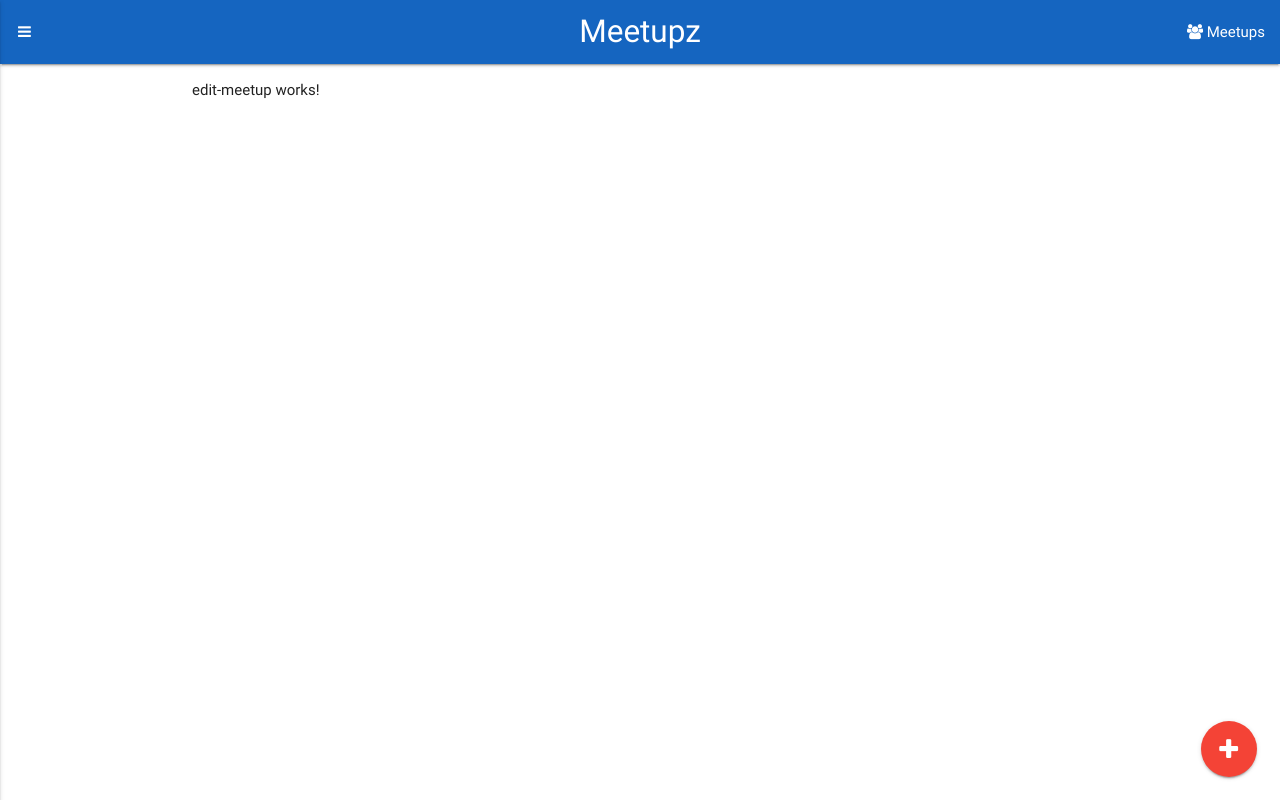
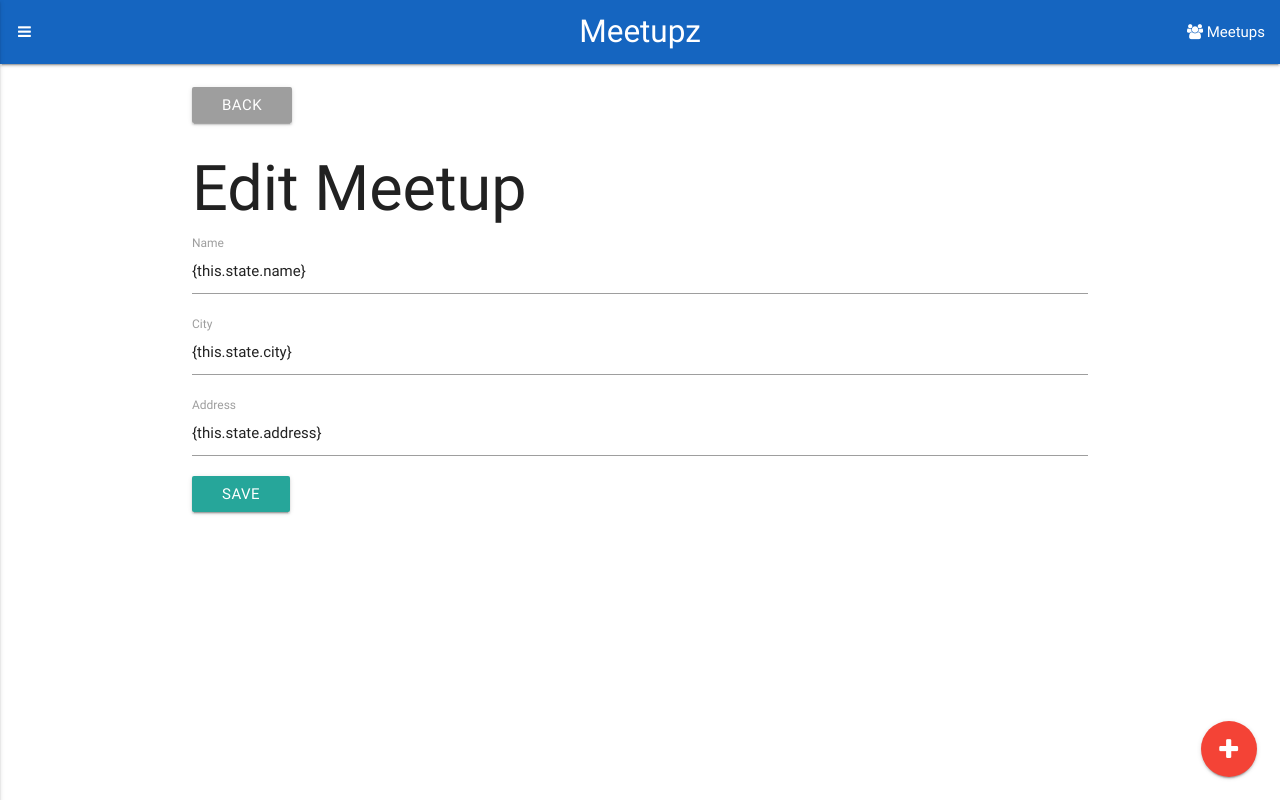
Before and after one commit to samersm/meetupz, an Angular app in the folder client-ng-src/: page /edit-meetup/1 in a window 1280 px wide. Built offline with nearby package versions, Linux system fonts and the light colour scheme.

Commit message:
Added meetup edit view in angular

```diff
--- a/client-ng-src/src/app/app.module.ts
+++ b/client-ng-src/src/app/app.module.ts
@@ -1,5 +1,6 @@
 import { BrowserModule } from '@angular/platform-browser';
 import { NgModule } from '@angular/core';
+import {FormsModule} from '@angular/forms';
 import { RouterModule, Routes } from '@angular/router';
 import { HttpModule } from '@angular/http';
 
@@ -41,6 +42,7 @@ const appRoutes: Routes = [
   ],
   imports: [
     BrowserModule,
+    FormsModule,
     HttpModule,
     RouterModule.forRoot(appRoutes)
   ],
--- a/client-ng-src/src/app/components/edit-meetup/edit-meetup.component.html
+++ b/client-ng-src/src/app/components/edit-meetup/edit-meetup.component.html
@@ -1,3 +1,20 @@
-<p>
-  edit-meetup works!
-</p>
+<div>
+   <br />
+  <a [routerLink]="['/']" class="btn grey">Back</a>
+  <h1>Edit Meetup</h1>
+  <form onSubmit={this.onSubmit.bind(this)}>
+     <div class="input-field">
+       <input type="text" name="name" ref="name" value={this.state.name} onChange={this.handleInputChange} />
+       <label htmlFor="name">Name</label>
+     </div>
+     <div class="input-field">
+       <input type="text" name="city" ref="city" value={this.state.city} onChange={this.handleInputChange} />
+       <label htmlFor="city">City</label>
+     </div>
+     <div class="input-field">
+       <input type="text" name="address" ref="address" value={this.state.address} onChange={this.handleInputChange} />
+       <label htmlFor="address">Address</label>
+     </div>
+     <input type="submit" value="Save" class="btn" />
+   </form>
+ </div>
--- a/client-ng-src/src/app/components/edit-meetup/edit-meetup.component.ts
+++ b/client-ng-src/src/app/components/edit-meetup/edit-meetup.component.ts
@@ -1,4 +1,9 @@
 import { Component, OnInit } from '@angular/core';
+import { Meetup } from '../../meetup';
+import { Router, ActivatedRoute, Params } from '@angular/router';
+import { DataService } from '../../services/data.service';
+// import meetup = http.post;
+import {Observable} from "rxjs";
 
 @Component({
   selector: 'app-edit-meetup',
@@ -7,7 +12,12 @@ import { Component, OnInit } from '@angular/core';
 })
 export class EditMeetupComponent implements OnInit {
 
-  constructor() { }
+
+
+  constructor(    public dataService:DataService,
+                  public router:Router,
+                  public route:ActivatedRoute
+              ) { }
 
   ngOnInit() {
   }
--- a/client-ng-src/src/app/components/meetup-details/meetup-details.component.html
+++ b/client-ng-src/src/app/components/meetup-details/meetup-details.component.html
@@ -6,7 +6,8 @@
    <li class="collection-item">City: {{meetups.city}}</li>
    <li class="collection-item">Address: {{meetups.address}}</li>
    </ul>
-   <button class="btn">Edit</button>
+   <!-- <button class="btn">Edit</button> -->
+   <a [routerLink]="['/edit-meetup/:id']" class="btn">Edit</a>
 
   <button class="btn red right">Delete</button>
  </div>
--- a/client-ng-src/src/app/meetup.ts
+++ b/client-ng-src/src/app/meetup.ts
@@ -1,4 +1,4 @@
-export interface Meetup {
+export class Meetup {
   name: string;
   city: string;
   address: string;
--- a/client-ng-src/src/app/services/data.service.ts
+++ b/client-ng-src/src/app/services/data.service.ts
@@ -23,7 +23,7 @@ export class DataService {
      return headers;
    }
    getMeetups(): Observable<Meetup[]> {
-     // in the part we get all the post without filter query, now we need pass the filter
+     // in the part we get all the meetup without filter query, now we need pass the filter
      let url = this.baseUrl + "/meetups";
      return this.http.get(url, {headers: this.getHeaders()}).map(res => res.json()).catch(err => {
 
@@ -38,4 +38,21 @@ export class DataService {
       });
     }
 
+    createMeetup(meetup: Meetup): Observable<any> {
+
+      let url = this.baseUrl + "/meetups";
+      return this.http.post(url, meetup, {headers: this.getHeaders()}).map(res => res.json()).catch(err => {
+
+        return Observable.throw(err);
+      })
+    }
+
+    updateMeetup(meetup: Meetup): Observable<any> {
+
+      let url = this.baseUrl + "/meetups/" + meetup.id
+      return this.http.put(url, meetup, {headers: this.getHeaders()}).map(res => res.json()).catch(err => {
+        return Observable.throw(err);
+      })
+    }
+
 }
```
